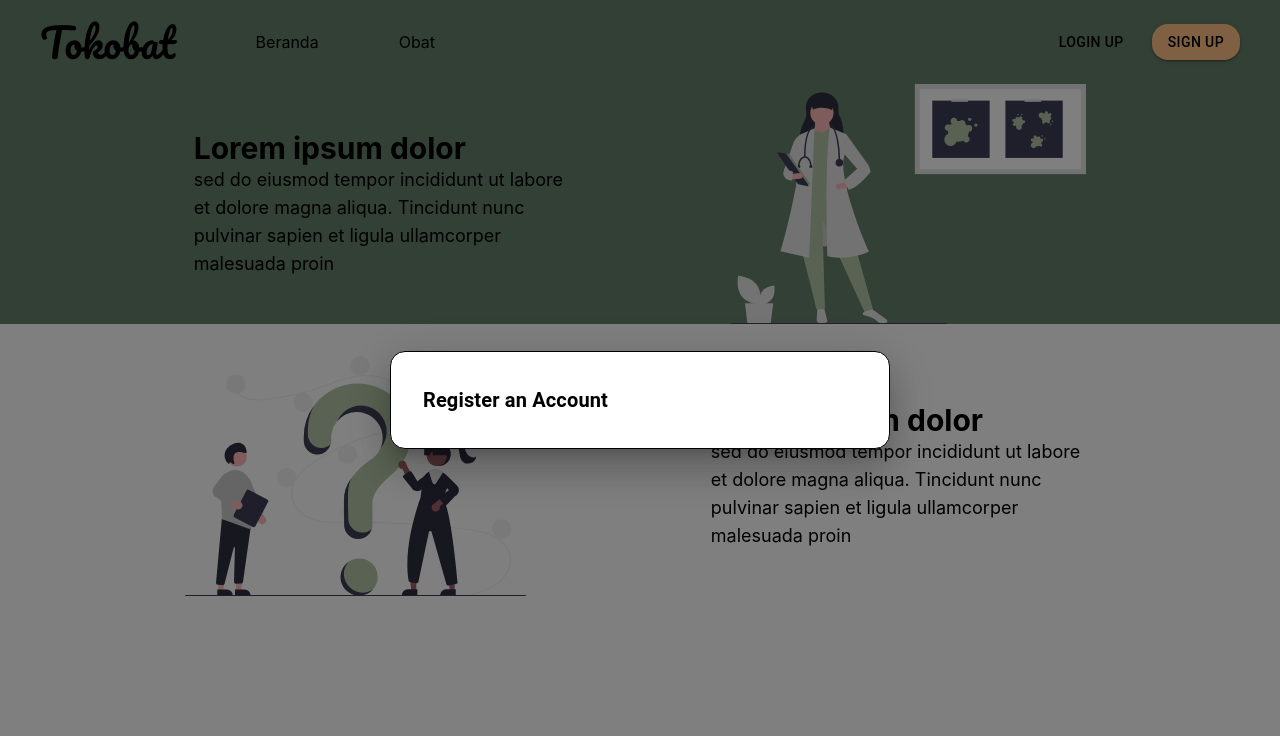
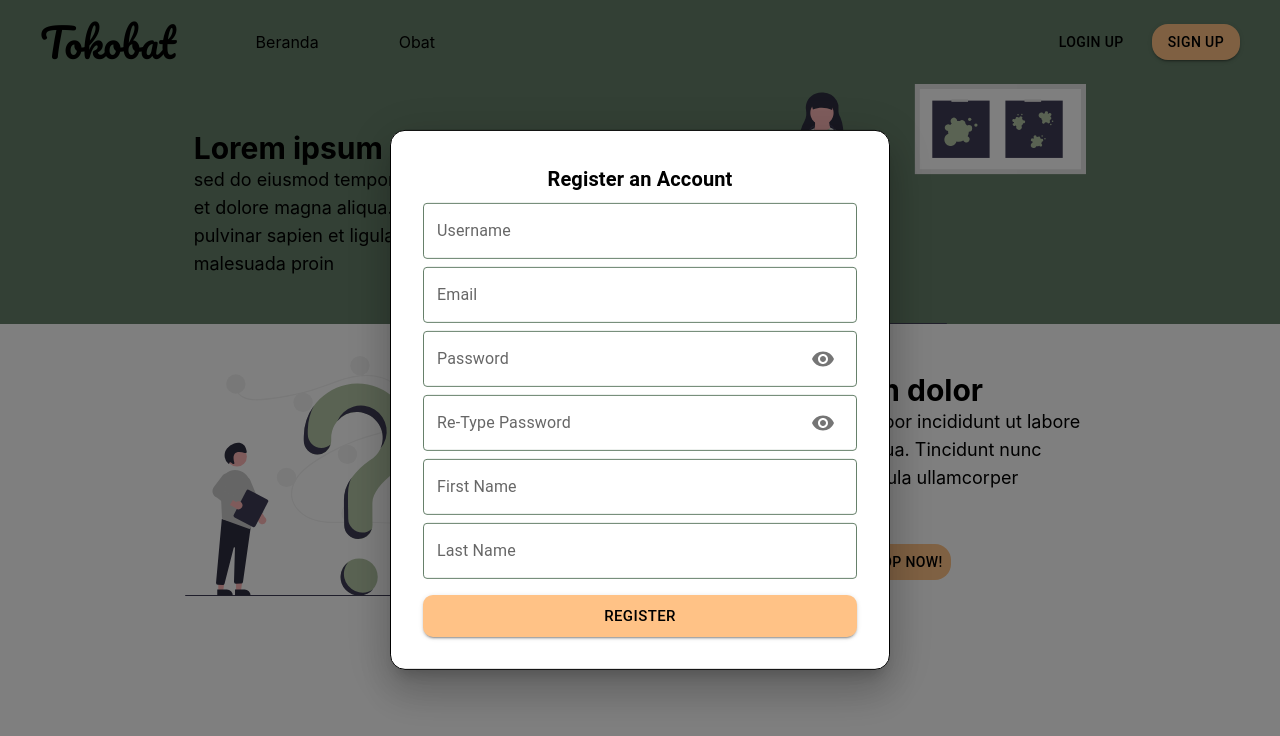
Before and after one commit to dino9611/3-pharmacy-fe, a React (Create React App) app: page / in a window 1280 px wide. Both pictures are taken after a click on the button "SIGN UP". Shown: the top 736 px of the page. Built offline with nearby package versions, Linux system fonts and the light colour scheme.

Commit message:
PJT-8 Register BeFe Integration

```diff
--- a/package.json
+++ b/package.json
@@ -18,8 +18,10 @@
     "react-redux": "^7.2.6",
     "react-router-dom": "^6.0.2",
     "react-scripts": "4.0.3",
+    "react-toastify": "^8.1.0",
     "redux": "^4.1.2",
     "redux-thunk": "^2.4.0",
+    "sweetalert2": "^11.3.0",
     "web-vitals": "^1.1.2"
   },
   "scripts": {
--- a/src/App.js
+++ b/src/App.js
@@ -1,9 +1,10 @@
 import React, {useState} from 'react';
 import './App.css';
 import "tailwindcss/tailwind.css"
-
+import { ToastContainer } from 'react-toastify'
 import { Routes, Route, Navigate } from 'react-router-dom'
 import LandingPage from './pages/LandingPage';
+import 'react-toastify/dist/ReactToastify.css';
 
 function App() {
 
@@ -14,6 +15,7 @@ function App() {
       <Routes>
         <Route path={'/'} element={<LandingPage />} />
       </Routes>
+      <ToastContainer/>
     </div>
   );
 }
--- a/src/components/Register.jsx
+++ b/src/components/Register.jsx
@@ -1,8 +1,20 @@
-import React from 'react';
+import React, {useEffect, useState} from 'react';
 import Box from '@mui/material/Box';
 import Typography from '@mui/material/Typography';
 import Modal from '@mui/material/Modal';
 import TextField from '@mui/material/TextField';
+import { styled } from '@mui/material/styles'
+import InputAdornment from '@mui/material/InputAdornment';
+import Visibility from '@mui/icons-material/Visibility';
+import VisibilityOff from '@mui/icons-material/VisibilityOff';
+import IconButton from '@mui/material/IconButton';
+import Button from '@mui/material/Button';
+import ErrorIcon from '@mui/icons-material/Error';
+import axios from 'axios';
+import { API_URL } from '../constants/api';
+import Swal from 'sweetalert2'
+// import withReactContent from 'sweetalert2-react-content'
+import {toast} from 'react-toastify'
 
 const style = {
     position: 'absolute',
@@ -16,7 +28,36 @@ const style = {
     boxShadow: 24,
     p: 4,
 };
-const Register = ({open, handleClose}) => {
+const ColorButton = styled(Button)(({ theme }) => ({
+    borderRadius: 10,
+    color: 'black',
+    backgroundColor: '#FFC286',
+    '&:hover': {
+      backgroundColor: '#66806A',
+      color: 'white'
+    },
+}));
+const CssTextField = styled(TextField)({
+    '& label.Mui-focused': {
+      color: '#B4C6A6',
+    },
+    '& .MuiInput-underline:after': {
+      borderBottomColor: '#66806A',
+    },
+    '& .MuiOutlinedInput-root': {
+      '& fieldset': {
+        borderColor: '#66806A',
+      },
+      '&:hover fieldset': {
+        borderColor: '#FFC286',
+      },
+      '&.Mui-focused fieldset': {
+        borderColor: '#B4C6A6',
+      },
+    },
+});
+// const MySwal = withReactContent(Swal)
+const Register = ({open, handleClose, setOpen}) => {
 
     //! ini dibawah taro dihalaman lain.
     // const [open, setOpen] = useState(false)
@@ -24,8 +65,119 @@ const Register = ({open, handleClose}) => {
     // const handleClose = () => setOpen(false);
     // <Button onClick={handleOpen}>Open modal</Button>
     // <Register open={open} handleClose={handleClose}/>
+    const [mistakeName, setmistakeName] = useState(false)
+    const [mistakeEmail, setmistakeEmail] = useState(false)
+    const [mistakePassword, setmistakePassword] = useState(false)
+    const [mistakeFirst, setmistakeFirst] = useState(false)
+    const [passwordError, setpasswordError] = useState("")
+    const [showPassword, setshowPassword] = useState(false)
+    const [addAccount, setaddAccount] = useState({
+        username: "",
+        email: "",
+        password: "",
+        retype: "",
+        firstName: "",
+        lastName: ""
+    })
+
+    //! Kumpulan Regex
+    const regexChar = new RegExp("^(?=.{6,})")
+    const regexCaps = new RegExp("^(?=.*[A-Z])")
+    const regexLow = new  RegExp("^(?=.*[a-z])")
+    const regexNumb = new RegExp("^(?=.*[0-9])")
+    // const passRegex = new RegExp("^(?=.*[a-z])(?=.*[A-Z])(?=.*[0-9])(?=.{6,})")
 
 
+    const handleShowPassword = () => {
+        setshowPassword(!showPassword)
+    }
+    // useEffect (() => {
+
+    // }, [passwordError])
+    const formChecker = () => {
+        let {username, email, password, firstName} = addAccount
+        setmistakeName(username ? false : true)
+        setmistakePassword(password ? false : true)
+        setmistakeEmail(email ? false : true)
+        setmistakeFirst(firstName ? false : true)
+    }
+
+
+    const passwordChecker = () => {
+        let {username,email,password, retype, firstName} = addAccount
+        // let passRegex = new RegExp("^(?=.*[a-z])(?=.*[A-Z])(?=.*[0-9])(?=.{6,})")
+        if (password && retype){
+            if (regexChar.test(password)){
+                if (regexCaps.test(password)){
+                    if(regexLow.test(password)){
+                        if(regexNumb.test(password)){
+                            if(password === retype){
+                                if(username && email && password && retype && firstName){
+                                    registerHandler()
+                                }else {
+                                    return
+                                }
+                            }else{
+                                setmistakePassword(true)
+                                setpasswordError("Password Tidak Sama")
+                            }
+                        }else {
+                            setmistakePassword(true)
+                            setpasswordError("Password Harus ada Minimal 1 Angka")
+                        }
+                    }else {
+                        setmistakePassword(true)
+                        setpasswordError("Password Harus ada Minimal 1 Lower Case")
+                    }
+                }else {
+                    setmistakePassword(true)
+                    setpasswordError("Password Harus ada Minimal 1 Capital")
+                }
+            }else {
+                setmistakePassword(true)
+                setpasswordError("Karakter Minimal 6 Character")
+            }
+        }else {
+            setmistakePassword(true)
+            setpasswordError("Password Harap Diisi")
+        }
+    }
+    const registerClick = (e) => {
+        // let {username,email,password,retype,firstName} = addAccount
+        e.preventDefault()
+        formChecker()
+        passwordChecker()
+    }
+    const inputHandler = (e) => {
+        setaddAccount({...addAccount, [e.target.name] : e.target.value})
+    }
+    const registerHandler = async() => {
+        // console.log(addAccount.username)
+        // console.log(addAccount.firstName)
+        const {username, email, password, firstName, lastName} = addAccount
+        try {
+            await axios.post(`${API_URL}/auth/register`, {
+                username,
+                email,
+                password,
+                firstName,
+                lastName
+            }).then (() => {
+                Swal.fire(
+                    `Registered!`,
+                    `Please Check your Email to Verify your Account!`,
+                    `success`
+                )
+                setOpen(!open)
+            })
+        } catch (error) {
+            console.log(error.response.data.message)
+            toast.error(error.response.data.message ||"Server Error", {
+                position: toast.POSITION.TOP_CENTER,
+                autoClose: 5000,
+            })
+        }
+    }
 
     return (
         <div>
@@ -37,13 +189,40 @@ const Register = ({open, handleClose}) => {
 
             >
                 <Box sx={style}>
-                    <Typography id="modal-modal-title" variant="h6" component="h2" fontWeight={'bold'} >
+                    <Typography id="modal-modal-title" variant="h6" component="h2" fontWeight={'bold'} align={'center'} >
                         Register an Account
                     </Typography>
-                    {/* <Typography id="modal-modal-description" sx={{ mt: 2 }}>
-                        Duis mollis, est non commodo luctus, nisi erat porttitor ligula.
-                    </Typography> */}
-
+                    <CssTextField name="username" value={addAccount.username} onChange={inputHandler} fullWidth label="Username" id="custom-css-outlined-input" sx={{mt: 1}}  />
+                        <Typography display={mistakeName ? "block" : "none"} color='error' sx={{fontSize:12, mt:0.5, justifyContent:'center'}} ><ErrorIcon sx={{fontSize:'medium', mr:0.5}} />Username Harap diisi</Typography>
+                    <CssTextField name="email" value={addAccount.email} onChange={inputHandler} fullWidth label="Email" id="custom-css-outlined-input" sx={{mt: 1}} />
+                        <Typography display={mistakeEmail ? "block" : "none"} color='error' sx={{fontSize:12, mt:0.5, justifyContent:'center'}} ><ErrorIcon sx={{fontSize:'medium', mr:0.5}} />Email Harap diisi</Typography>
+                    <CssTextField name="password" value={addAccount.password} onChange={inputHandler} fullWidth label="Password" id="custom-css-outlined-input" sx={{mt: 1}} type={showPassword ? "text" : "password" }
+                    InputProps={{
+                        endAdornment:
+                        <InputAdornment position="end">
+                            <IconButton onClick={handleShowPassword}>
+                                {showPassword ? <VisibilityOff/> : <Visibility/> }
+                            </IconButton>
+                        </InputAdornment>,
+                    }}
+                    />
+                    <CssTextField name="retype" value={addAccount.retype} onChange={inputHandler} fullWidth label="Re-Type Password" id="custom-css-outlined-input" sx={{mt: 1}} type={showPassword ? "text" : "password" }
+                        InputProps={{
+                            endAdornment:
+                            <InputAdornment position="end">
+                                <IconButton onClick={handleShowPassword} >
+                                    {showPassword ? <VisibilityOff/> : <Visibility/> }
+                                </IconButton>
+                            </InputAdornment>,
+                        }}
+                    />
+                        <Typography display={mistakePassword ? "block" : "none"} color='error' sx={{fontSize:12, mt:0.5, justifyContent:'center'}} ><ErrorIcon sx={{fontSize:'medium', mr:0.5}} />{passwordError}</Typography>
+                    <CssTextField name="firstName" value={addAccount.firstName} onChange={inputHandler} fullWidth label="First Name" id="custom-css-outlined-input" sx={{mt: 1}} />
+                        <Typography display={mistakeFirst ? "block" : "none"} color='error' sx={{fontSize:12, mt:0.5, justifyContent:'center'}} ><ErrorIcon sx={{fontSize:'medium', mr:0.5}} />First Name Harap diisi</Typography>
+                    <CssTextField name="lastName" value={addAccount.lastName} onChange={inputHandler} fullWidth label="Last Name" id="custom-css-outlined-input" sx={{mt: 1}} />
+                    <ColorButton  fullWidth variant="contained" sx={{mt:2}} size='large' onClick={registerClick} >
+                            Register
+                    </ColorButton>
                 </Box>
             </Modal>
         </div>
--- a/src/constants/api.js
+++ b/src/constants/api.js
@@ -1,6 +1,6 @@
 // Uncomment this part for Development
 const DOMAIN = "localhost"
-const PORT = "2000"
+const PORT = "2003"
 
 export const API_URL = `http://${DOMAIN}:${PORT}`;
 
--- a/src/pages/LandingPage.jsx
+++ b/src/pages/LandingPage.jsx
@@ -9,10 +9,10 @@ import Register from "../components/Register";
 const LandingPage = () => {
 
 
-
     const [open, setOpen] = useState(false)
     const handleOpen = () => setOpen(true);
     const handleClose = () => setOpen(false)
+
 
 
     const ColorButton = styled(Button)(({ theme }) => ({
@@ -36,8 +36,8 @@ const LandingPage = () => {
 
     return (
         <div>
-            <Register open={open} handleClose={handleClose}/>
-            <div className="top-cont container px-10 ">
+            <Register setOpen={setOpen} open={open} handleClose={handleClose}/>
+            <div className="top-cont container px-10">
                 <div className="flex justify-between items-center pt-3 pb-3 ">
                     <div className="flex gap-20 items-center">
                         <div className="logo-uniqfont logo-set">Tokobat</div>
@@ -70,9 +70,12 @@ const LandingPage = () => {
                     <div className="img-cont">
                         <img src={Logo2} alt="Default"className="image-2" />
                     </div>
-                    <div>
+                    <div className="shop-bttn">
                         <div className="max-w-md text-3xl font-bold">Lorem ipsum dolor </div>
                         <div className="max-w-sm text-lg">sed do eiusmod tempor incididunt ut labore et dolore magna aliqua. Tincidunt nunc pulvinar sapien et ligula ullamcorper malesuada proin</div>
+                        <div>
+                            <ColorButton sx={{mt:3}} > Shop Now! </ColorButton>
+                        </div>
                     </div>
             </div>
         </div>
--- a/src/pages/styles/landingPage.css
+++ b/src/pages/styles/landingPage.css
@@ -25,3 +25,7 @@
     width: 100%;
     max-height: 15rem;
 }
+
+.shop-bttn div:last-child{
+    text-align: center;
+}
```
Also changed, not shown: 1 other file (tests, documents, lock files or other folders).
